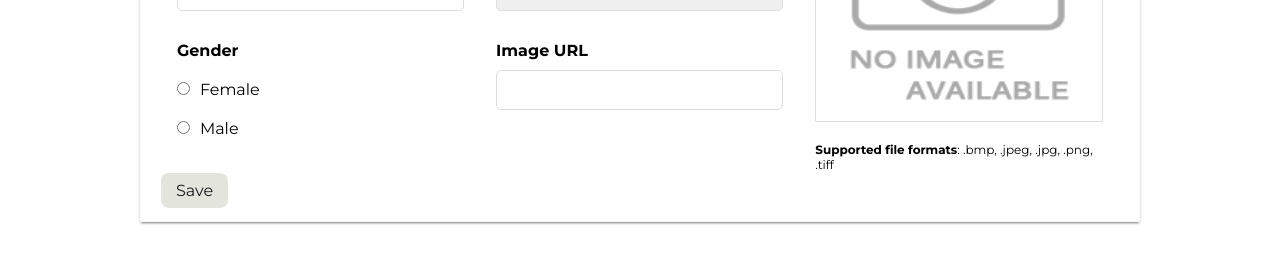
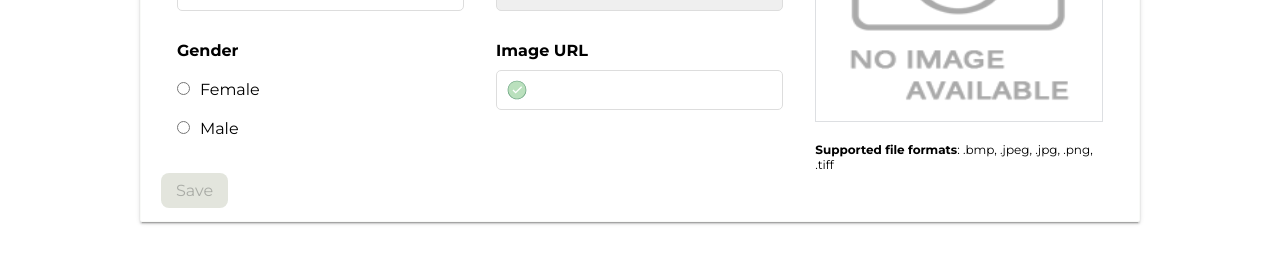
Before and after one commit to ccquach/adopt-pet-app, a React (Create React App) app in the folder adopt-client/: page /pets/new in a window 1280 px wide. Shown: the part 369-627 px from the top of the page. Built offline with nearby package versions, Linux system fonts and the light colour scheme; no server answers.

Commit message:
remove required attribute from img text input and disable submit button if error from custom data validator

```diff
--- a/adopt-client/src/containers/PetForm.js
+++ b/adopt-client/src/containers/PetForm.js
@@ -81,6 +81,7 @@ class PetForm extends Component {
 
     // data validations
     const errors = validate(this.state);
+    const isDisabled = Object.keys(errors).some(key => errors[key]);
     const shouldMarkError = field => {
       const hasError = errors[field];
       const shouldShow = this.state.touched[field];
@@ -200,12 +201,11 @@ class PetForm extends Component {
                 className={`text-input-field ${shouldMarkError('img') ? "input-error" : ""}`}
                 key="img"
                 name="img"
-                type="url"
+                type="text"
                 value={img}
                 autoComplete="off"
                 onChange={this.handleChange}
                 onBlur={this.handleBlur("img")}
-                required
               />
             </label>
           </div>
@@ -230,6 +230,7 @@ class PetForm extends Component {
           <button
             className="submit-button"
             type="submit"
+            disabled={isDisabled}
           >
             Save
           </button>
@@ -246,7 +247,7 @@ function validate({ name, age, gender, breed, color, img }) {
     gender: gender.toLowerCase() !== 'f' && gender.toLowerCase() !== 'm',
     breed: breed.length === 0,
     color: color.length === 0,
-    img: !checkURL(img)
+    img: img.length > 0 ? !checkURL(img) : false
   }
 }
 
```
